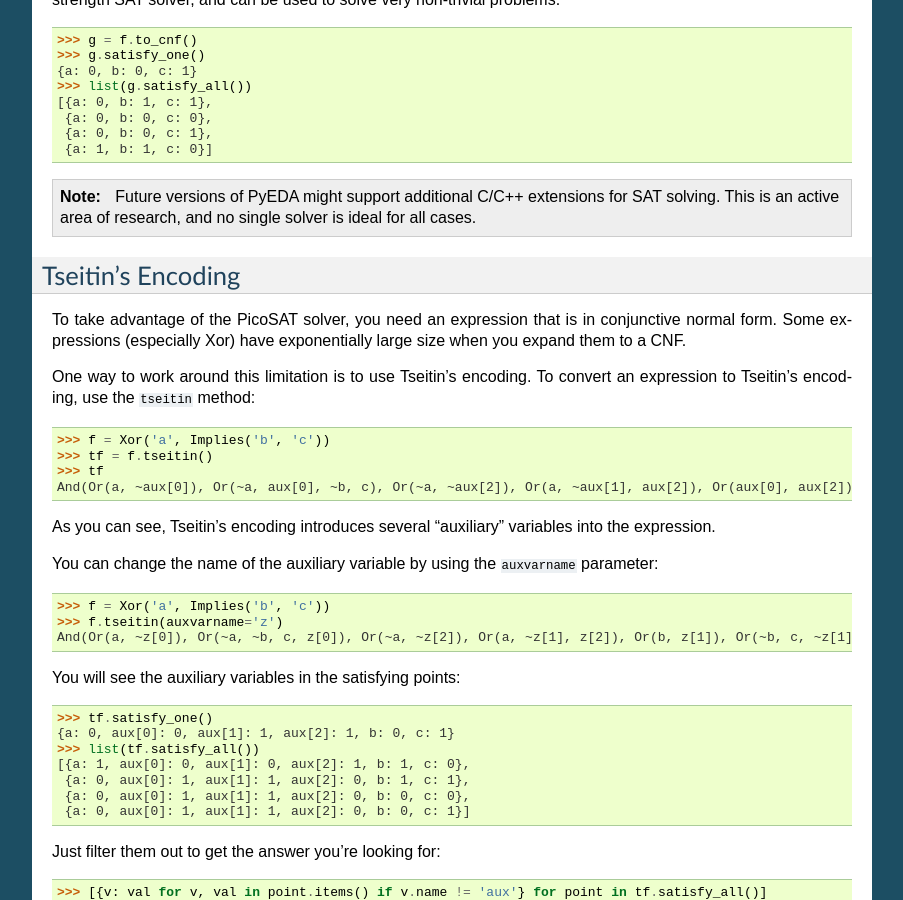
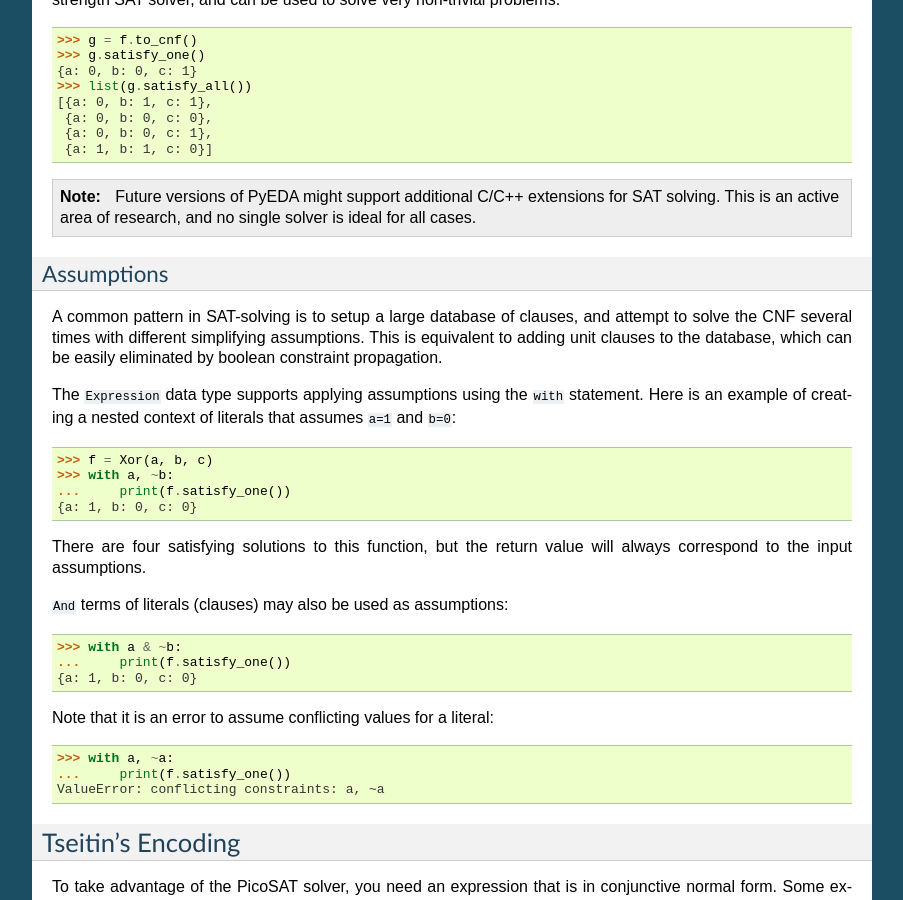
Before and after one commit to cjdrake/pyeda, a Sphinx documentation site: the page built from doc/source/expr.rst, in a window 1280 px wide and 900 px high, scrolled down 11695 px. Shown: the whole window, without its empty margins (198-1101 px from the left). Built offline with Sphinx 7.4.7, drawn with Linux system fonts in a browser that asks for light colours.

Commit message:
Document SAT assumptions

```diff
--- a/doc/source/expr.rst
+++ b/doc/source/expr.rst
@@ -745,6 +745,40 @@ and can be used to solve very non-trivial problems.
           for SAT solving. This is an active area of research, and no single
           solver is ideal for all cases.
 
+Assumptions
+-----------
+
+A common pattern in SAT-solving is to setup a large database of clauses,
+and attempt to solve the CNF several times with different simplifying
+assumptions.
+This is equivalent to adding unit clauses to the database,
+which can be easily eliminated by boolean constraint propagation.
+
+The ``Expression`` data type supports applying assumptions using the ``with``
+statement.
+Here is an example of creating a nested context of literals that assumes
+``a=1`` and ``b=0``::
+
+   >>> f = Xor(a, b, c)
+   >>> with a, ~b:
+   ...     print(f.satisfy_one())
+   {a: 1, b: 0, c: 0}
+
+There are four satisfying solutions to this function,
+but the return value will always correspond to the input assumptions.
+
+``And`` terms of literals (clauses) may also be used as assumptions::
+
+   >>> with a & ~b:
+   ...     print(f.satisfy_one())
+   {a: 1, b: 0, c: 0}
+
+Note that it is an error to assume conflicting values for a literal::
+
+   >>> with a, ~a:
+   ...     print(f.satisfy_one())
+   ValueError: conflicting constraints: a, ~a
+
 Tseitin's Encoding
 ==================
 
```
